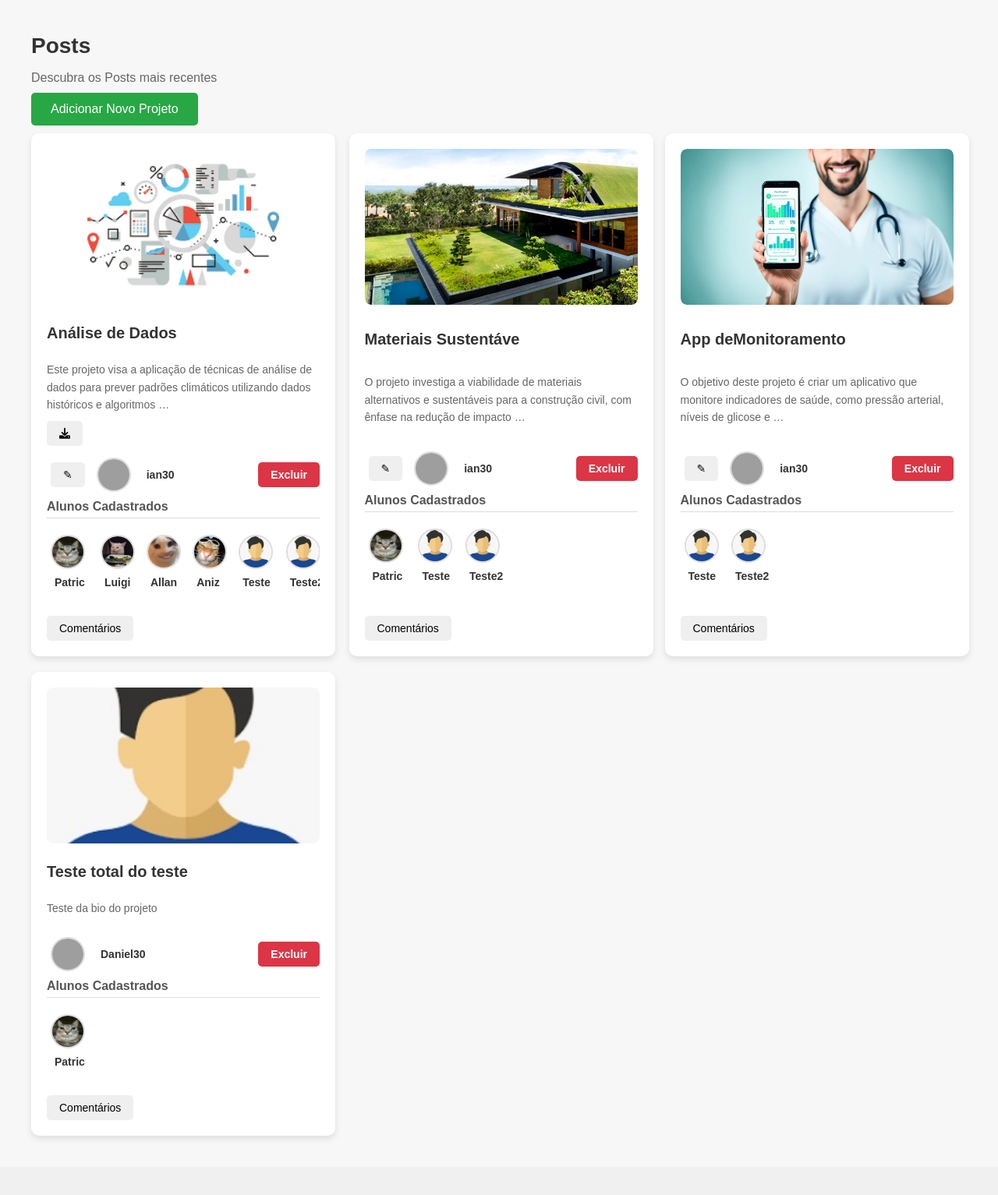
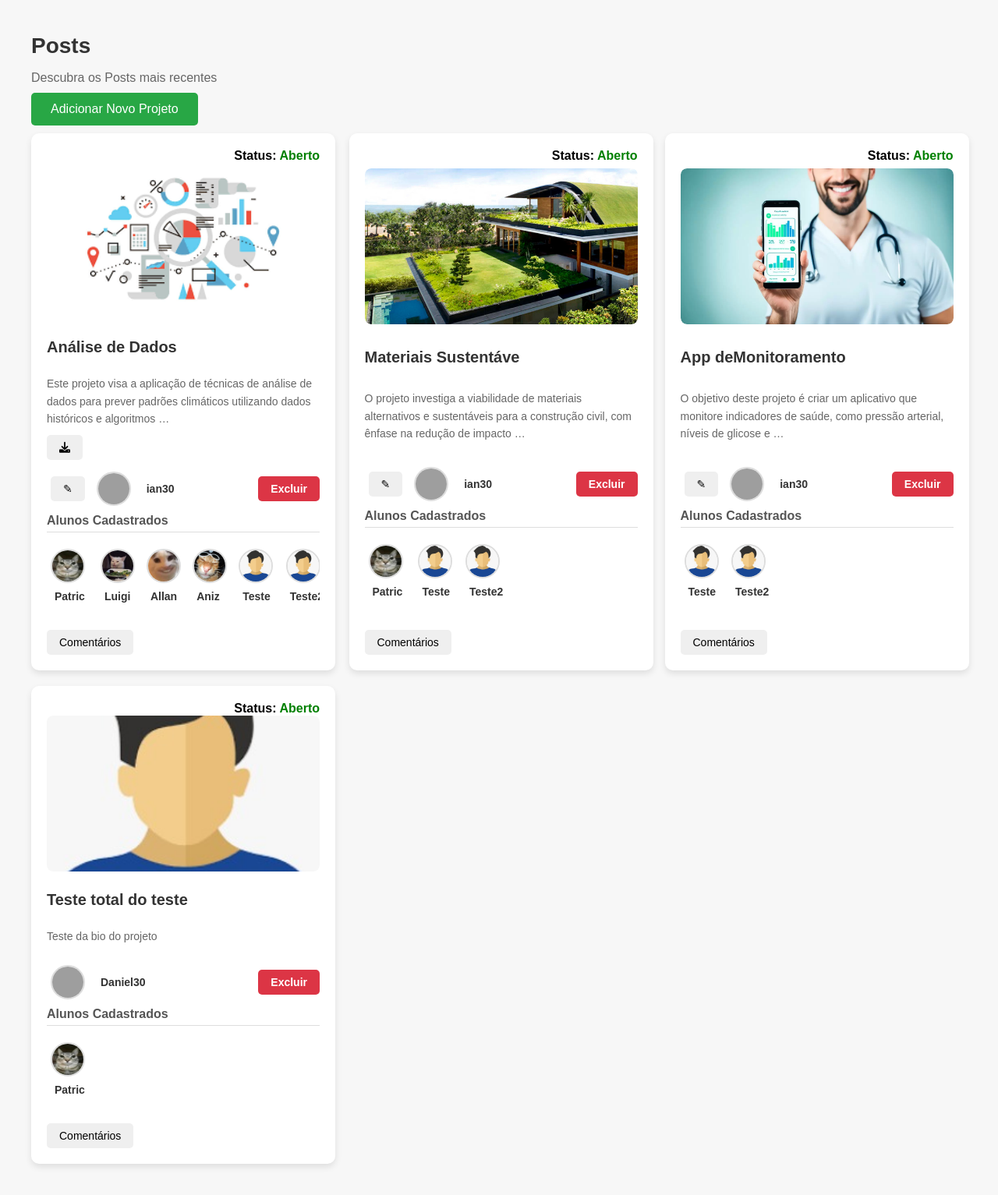
Before and after one commit to KaliRodri/IniCampi, a Django app: page / in a window 1280 px wide. Shown: the part 57-1590 px from the top of the page at 78% size. Before the commit the page ends 1515 px from the top, so only its background shows below. Run offline with Django 5.2, Linux system fonts and the light colour scheme; a user stored in the database is signed in; data comes from the database, SQL or seed files in the repository; grey boxes are pictures that could not be loaded.

Commit message:
Project Status
Agora o professor pode alterar o status dos projetos

```diff
--- a/feed/forms.py
+++ b/feed/forms.py
@@ -16,7 +16,7 @@ class CommentForm(forms.ModelForm):
 class ProjectForm(forms.ModelForm):
     class Meta:
         model = Project
-        fields = ['title', 'body', 'calendar', 'image', 'pdf_file']  # Inclui pdf_file
+        fields = ['title', 'body', 'calendar', 'image', 'pdf_file', 'status']  # Inclui o campo 'status'
         widgets = {
             'title': forms.TextInput(attrs={
                 'class': 'form-field',
@@ -37,6 +37,9 @@ class ProjectForm(forms.ModelForm):
             'pdf_file': forms.ClearableFileInput(attrs={  # Adiciona o campo para PDF
                 'class': 'form-field',
             }),
+            'status': forms.Select(attrs={
+                'class': 'form-field',  # Adiciona a classe para estilizar
+            }),
         }
         labels = {
             'title': '',  # Oculta o rótulo do campo 'title'
@@ -44,4 +47,5 @@ class ProjectForm(forms.ModelForm):
             'calendar': '',
             'image': 'Foto da IC',
             'pdf_file': 'Ementa do IC',  # Oculta o rótulo do campo 'pdf_file'
+            'status': 'Status',  # Rótulo do campo 'status'
         }
--- a/feed/models.py
+++ b/feed/models.py
@@ -35,6 +35,14 @@ class Profile(models.Model):
         return f"{self.user.username} ({self.role})"
 
 class Project(models.Model):
+    OPEN_STATUS = True
+    CLOSED_STATUS = False
+
+    STATUS_CHOICES = (
+        (OPEN_STATUS, 'Aberto'),
+        (CLOSED_STATUS, 'Fechado'),
+    )
+
     title = models.CharField(max_length=100)
     body = models.TextField(max_length=750)
     calendar = models.DateField(null=True, blank=True)
@@ -44,7 +52,7 @@ class Project(models.Model):
         on_delete=models.CASCADE,
         null=True,
         blank=True,
-        related_name='created_projects'  # Facilita a consulta dos projetos criados
+        related_name='created_projects'
     )
     students = models.ManyToManyField(
         Profile,
@@ -54,6 +62,7 @@ class Project(models.Model):
     )
     image = models.ImageField(upload_to='project_images/', null=True, blank=True)
     pdf_file = models.FileField(upload_to='project_pdfs/', null=True, blank=True)
+    status = models.BooleanField(default=OPEN_STATUS, choices=STATUS_CHOICES)
 
     def __str__(self):
         return self.title
--- a/feed/templates/feed/feed.html
+++ b/feed/templates/feed/feed.html
@@ -21,6 +21,94 @@
         font-size: 15px;
 
     }
+<<<<<<< Updated upstream
+=======
+    .comment {
+    display: flex;
+    flex-direction: column;
+    padding: 10px 0;
+    border-bottom: 1px solid #ccc;
+}
+
+.comment-content {
+    display: flex;
+    justify-content: space-between;
+    align-items: center;
+    gap: 10px;
+}
+
+.comment-content p {
+    margin: 0;
+    flex-grow: 1; /* Permite que o texto ocupe o espaço disponível */
+}
+
+.delete-comment-btn {
+    background: none;
+    border: none;
+    cursor: pointer;
+    color: #ff4d4d; /* Cor da lixeira */
+    font-size: 16px;
+    padding: 5px;
+    transition: color 0.3s ease;
+}
+
+.delete-comment-btn:hover {
+    background-color: #999;
+}
+
+.comments-content {
+    margin-top: 10px;
+    padding: 10px;
+    border: 1px solid #ccc;
+    border-radius: 5px;
+    background-color: #f9f9f9;
+}
+
+.comment-form {
+    margin-top: 10px;
+    display: flex;
+    gap: 10px;
+}
+
+.comment-form button {
+    background-color: #007bff;
+    color: white;
+    border: none;
+    padding: 8px 15px;
+    border-radius: 5px;
+    cursor: pointer;
+}
+
+.comment-form button:hover {
+    background-color: #0056b3;
+}
+
+.close-comments-btn {
+    margin-top: 10px;
+    background-color: #ccc;
+    border: none;
+    padding: 8px 15px;
+    border-radius: 5px;
+    cursor: pointer;
+}
+
+.close-comments-btn:hover {
+    background-color: #999;
+}
+
+.status-aberto {
+    color: green;  /* Cor verde para "Aberto" */
+}
+
+.status-fechado {
+    color: red;  /* Cor vermelha para "Fechado" */
+}
+
+#project-closed-btn{
+    background-color: #999;
+}
+
+>>>>>>> Stashed changes
 </style>
 
 <body>
@@ -58,7 +146,17 @@
 
         <div class="projects-container">
             {% for project in projects %}
+
             <div class="project-card">
+                <div class="project-status" style="text-align: right; font-weight: bold;">
+                    Status:
+                    {% if project.status == 1 %}
+                        <span class="status-aberto">Aberto</span>
+                    {% else %}
+                        <span class="status-fechado">Fechado</span>
+                    {% endif %}
+                </div>
+
                 <div class="project-image">
                     {% if project.image %}
                     <img src="{{ project.image.url }}" alt="{{ project.title }} Image" class="project-image">
@@ -123,11 +221,15 @@
                 </div>
 
                 {% if request.user.is_authenticated and request.user.profile.role == 'student' %}
-                <form action="{% url 'join_project' project.id %}" method="post" style="display:inline;">
-                    {% csrf_token %}
-                    <button type="submit" class="add-project-btn">Candidatar no Projeto</button>
-                </form>
-                {% endif %}
+    {% if project.status == 1 %}
+        <form action="{% url 'join_project' project.id %}" method="post" style="display:inline;">
+            {% csrf_token %}
+            <button type="submit" class="add-project-btn">Candidatar no Projeto</button>
+        </form>
+    {% else %}
+        <button class="add-project-btn" id="project-closed-btn"disabled>Projeto Fechado</button>
+    {% endif %}
+{% endif %}
 
                 <div class="comment-section">
                     <button id="toggle-comments-btn-{{ project.id }}" class="toggle-comments-btn" onclick="toggleComments({{ project.id }})">
--- a/feed/views.py
+++ b/feed/views.py
@@ -93,8 +93,13 @@ def join_project(request, project_id):
     project.students.add(student_profile)  # Adiciona o aluno ao campo 'students' do projeto
     return redirect('home')  # Redireciona para a página inicial ou para os detalhes do projeto, se necessário
 
+from django.shortcuts import get_object_or_404, render, redirect
+from .models import Project
+from .forms import ProjectForm
+from django.http import Http404
+
+@login_required
 def edit_project(request, project_id):
-    # Carrega o projeto a ser editado
     project = get_object_or_404(Project, id=project_id)
 
     # Verifica se o usuário é o autor (professor) do projeto
@@ -105,7 +110,7 @@ def edit_project(request, project_id):
         form = ProjectForm(request.POST, request.FILES, instance=project)
         if form.is_valid():
             form.save()
-            return redirect('home')  # Redireciona para a página de detalhes do projeto após salvar
+            return redirect('home')
     else:
         form = ProjectForm(instance=project)
 
--- a/user_account/urls.py
+++ b/user_account/urls.py
@@ -6,7 +6,6 @@ urlpatterns = [
     path('profile/edit/', views.edit_profile, name='edit_profile'),
     path('edit_avatar/', views.edit_avatar, name='edit_avatar'),
     path('edit_background/', views.edit_background, name='edit_background'),
-
     path('student-projects/', views.student_projects_view, name='student_projects_view'),
     path('teacher-projects/', views.teacher_projects_view, name='teacher_projects_view'),
     path('unsubscribe/<int:project_id>/', views.unsubscribe_from_project, name='unsubscribe_from_project'),
```
Also changed, not shown: user_account/views.py (+4 -4 lines), feed/migrations/0019_project_status.py (added).
